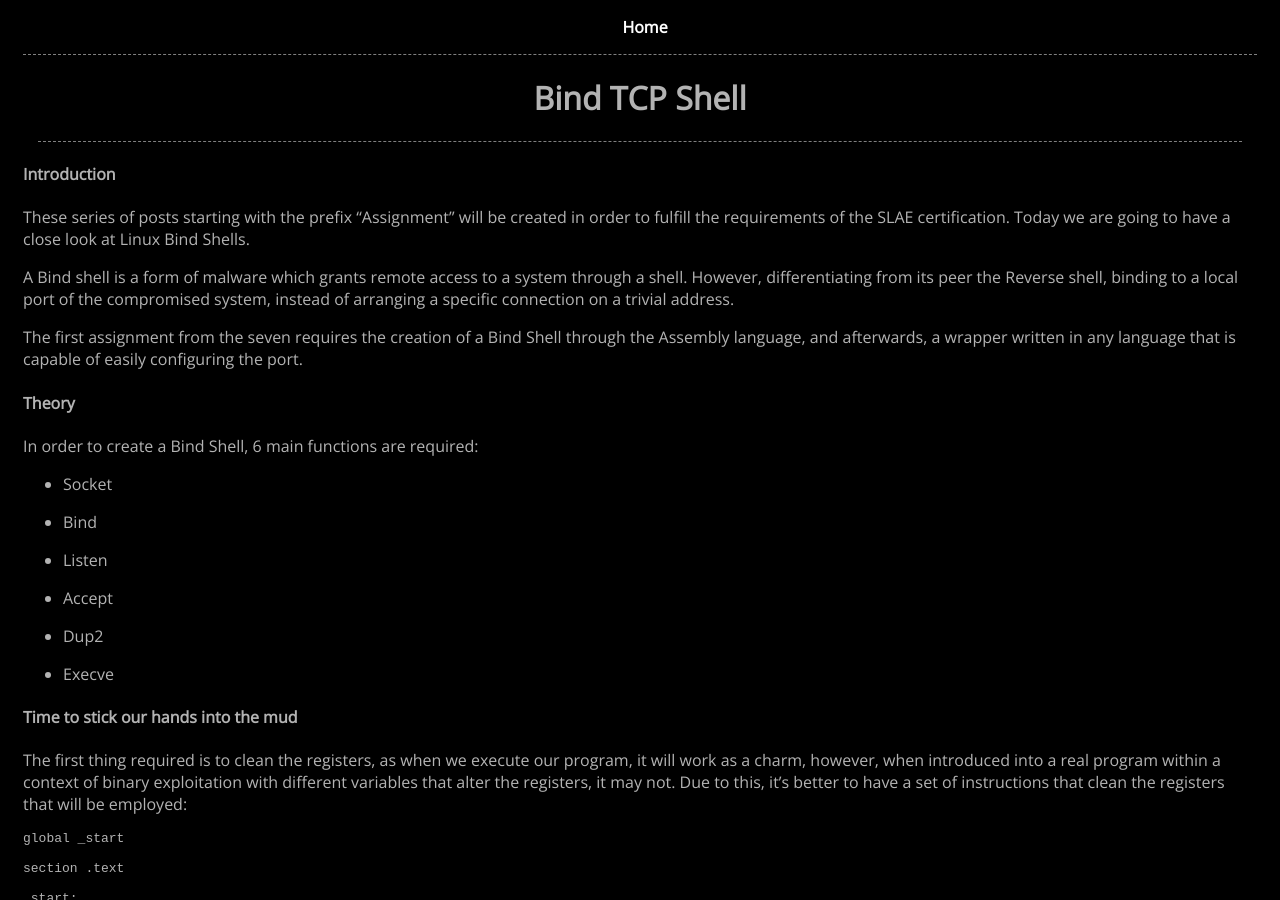
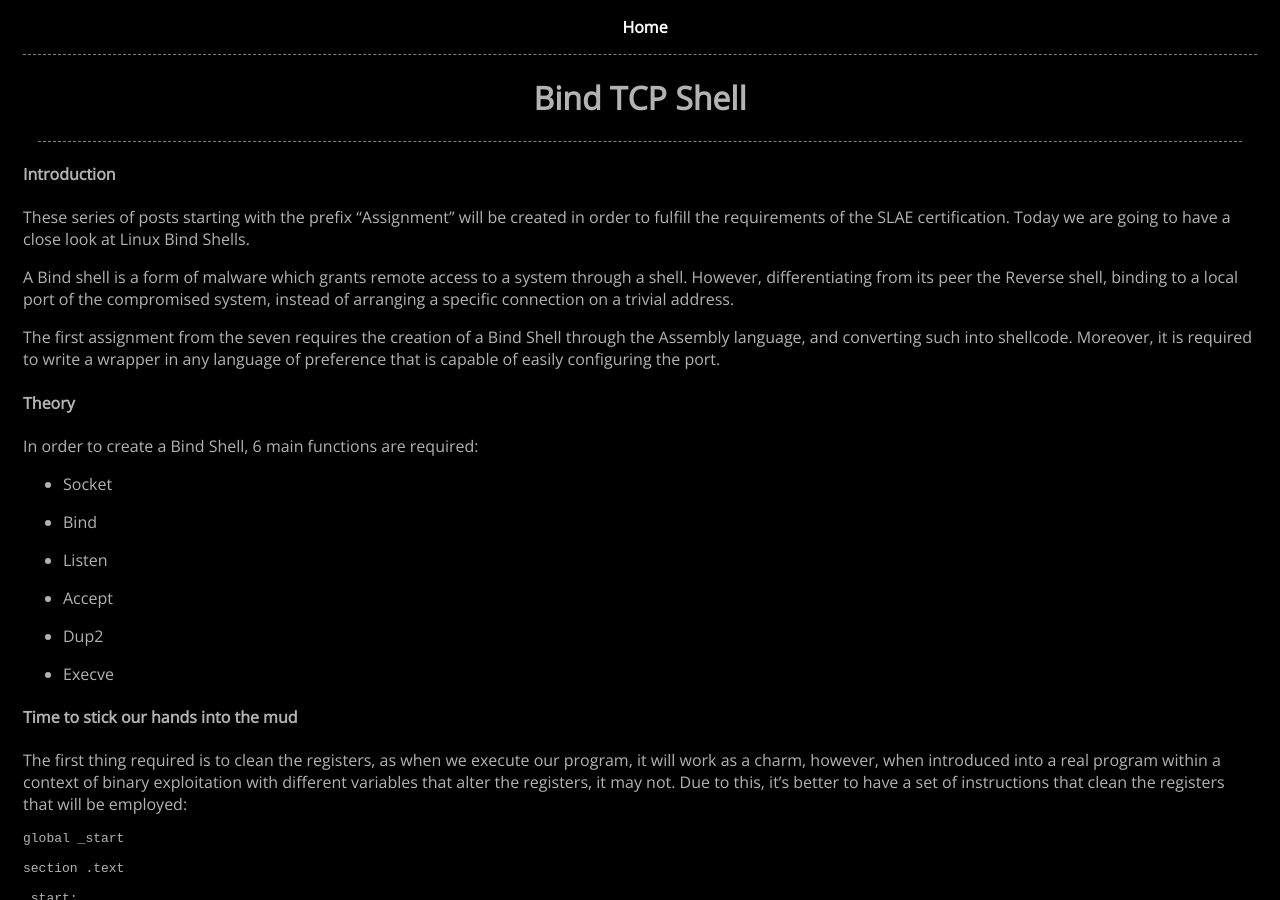
Before and after one commit to whitecr0wz/whitecr0wz.github.io, a Jekyll site: the page built from _posts/posts/2021-01-14-SLAE-Bind.md, in a window 1280 px wide and 900 px high. Built offline with Jekyll 4.4.1, drawn with Linux system fonts in a browser that asks for light colours.

Commit message:
Update 2021-01-14-SLAE-Bind.md

```diff
--- a/_posts/posts/2021-01-14-SLAE-Bind.md
+++ b/_posts/posts/2021-01-14-SLAE-Bind.md
@@ -14,8 +14,7 @@ look at Linux Bind Shells.
 A Bind shell is a form of malware which grants remote access to a system through a shell. However, differentiating from its peer the Reverse shell, binding to a local port of
 the compromised system, instead of arranging a specific connection on a trivial address.
 
-The first assignment from the seven requires the creation of a Bind Shell through the Assembly language, and afterwards, a wrapper written in any language that is capable of
-easily configuring the port.
+The first assignment from the seven requires the creation of a Bind Shell through the Assembly language, and converting such into shellcode. Moreover, it is required to write a wrapper in any language of preference that is capable of easily configuring the port.
 
 #### Theory
 
```
